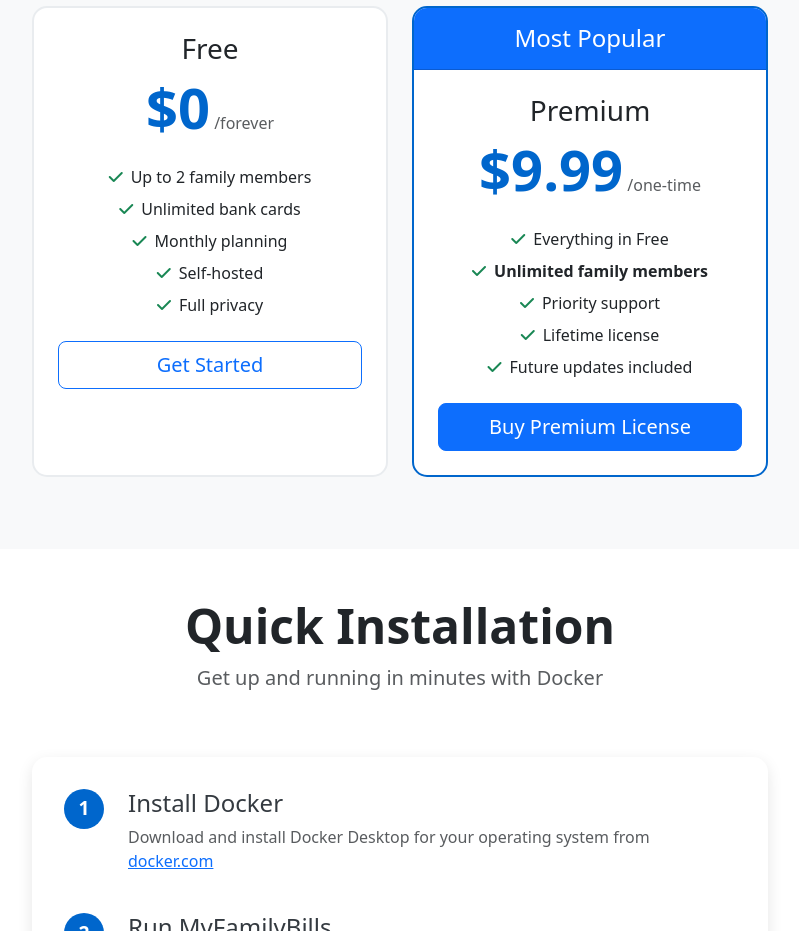
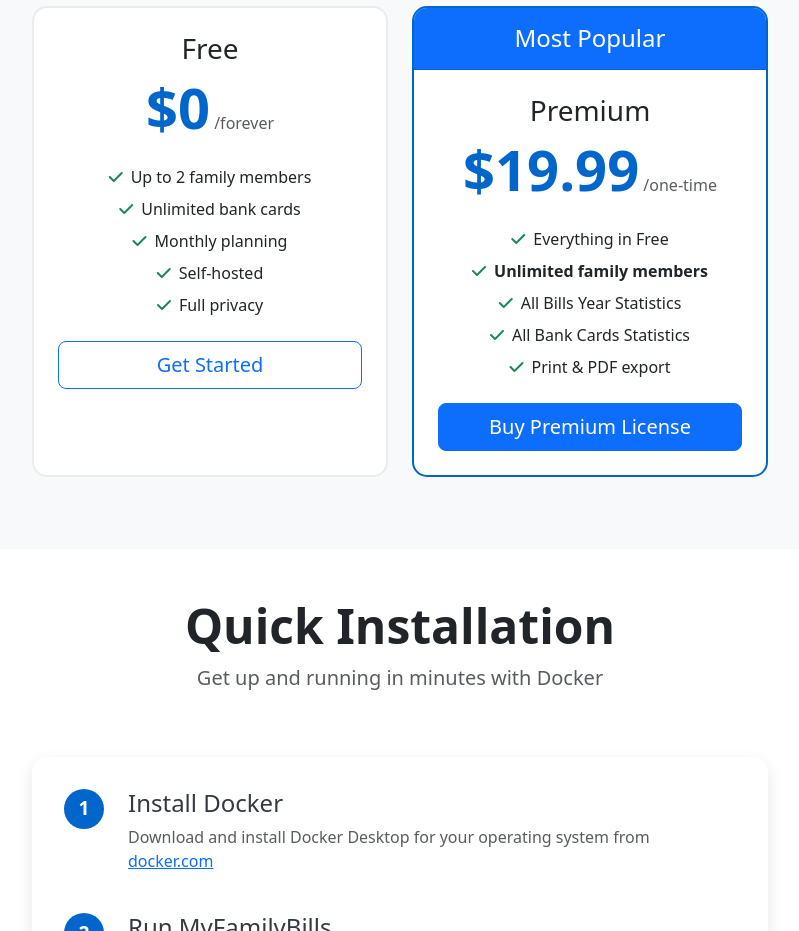
Before and after one commit to aikeymouse/myfamilybills, a plain HTML site: page index.html in a window 1280 px wide. Shown: the part 1660-2591 px from the top of the page, without its empty margins (240-1039 px from the left). Drawn offline with nearby package versions, Linux system fonts and the light colour scheme.

Commit message:
Update index.html

```diff
--- a/index.html
+++ b/index.html
@@ -153,15 +153,15 @@
                         <div class="card-body text-center p-4">
                             <h3 class="card-title">Premium</h3>
                             <div class="price mb-4">
-                                <span class="display-4 fw-bold">$9.99</span>
+                                <span class="display-4 fw-bold">$19.99</span>
                                 <span class="text-muted">/one-time</span>
                             </div>
                             <ul class="list-unstyled mb-4">
                                 <li class="mb-2"><i class="fas fa-check text-success me-2"></i>Everything in Free</li>
                                 <li class="mb-2"><i class="fas fa-check text-success me-2"></i><strong>Unlimited family members</strong></li>
-                                <li class="mb-2"><i class="fas fa-check text-success me-2"></i>Priority support</li>
-                                <li class="mb-2"><i class="fas fa-check text-success me-2"></i>Lifetime license</li>
-                                <li class="mb-2"><i class="fas fa-check text-success me-2"></i>Future updates included</li>
+                                <li class="mb-2"><i class="fas fa-check text-success me-2"></i>All Bills Year Statistics</li>
+                                <li class="mb-2"><i class="fas fa-check text-success me-2"></i>All Bank Cards Statistics</li>
+                                <li class="mb-2"><i class="fas fa-check text-success me-2"></i>Print & PDF export</li>
                             </ul>
                             <a href="https://aikeymouse.gumroad.com/l/myfamilybills" class="btn btn-primary btn-lg w-100" target="_blank">Buy Premium License</a>
                         </div>
```
